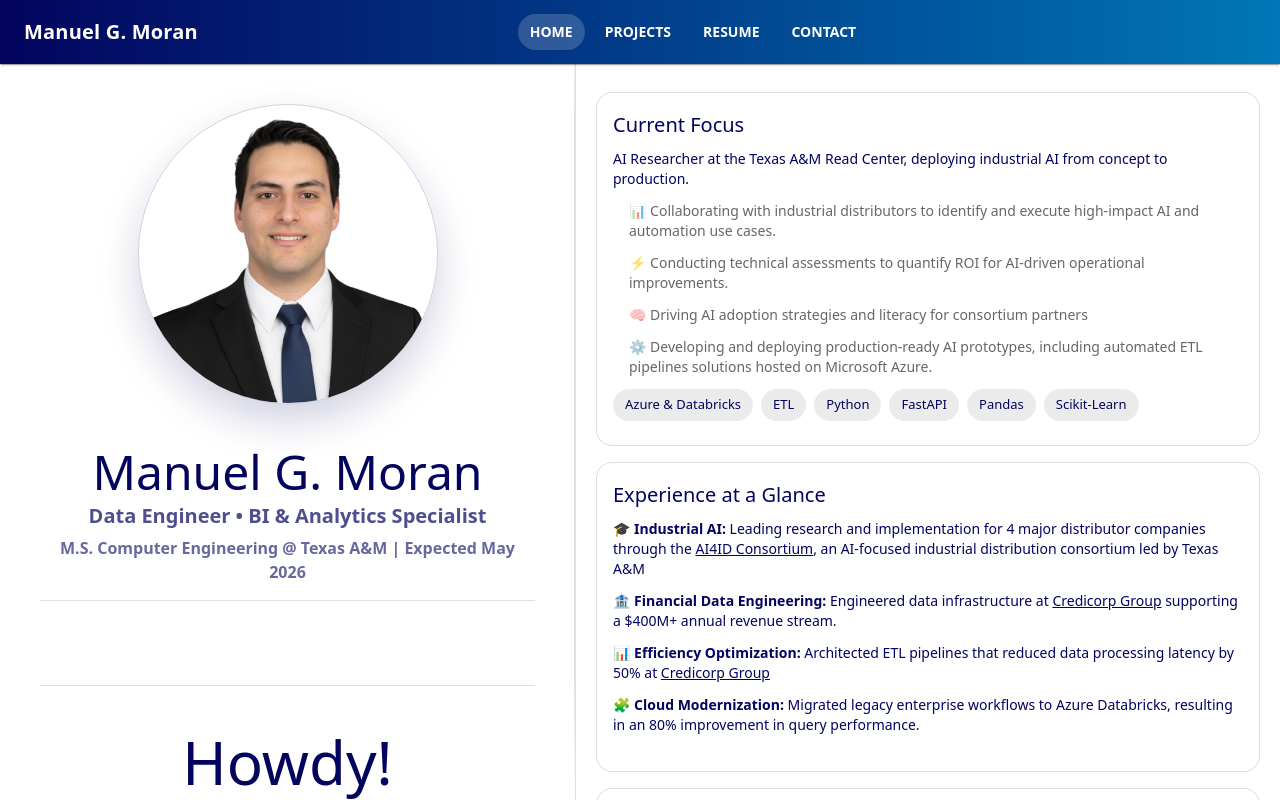
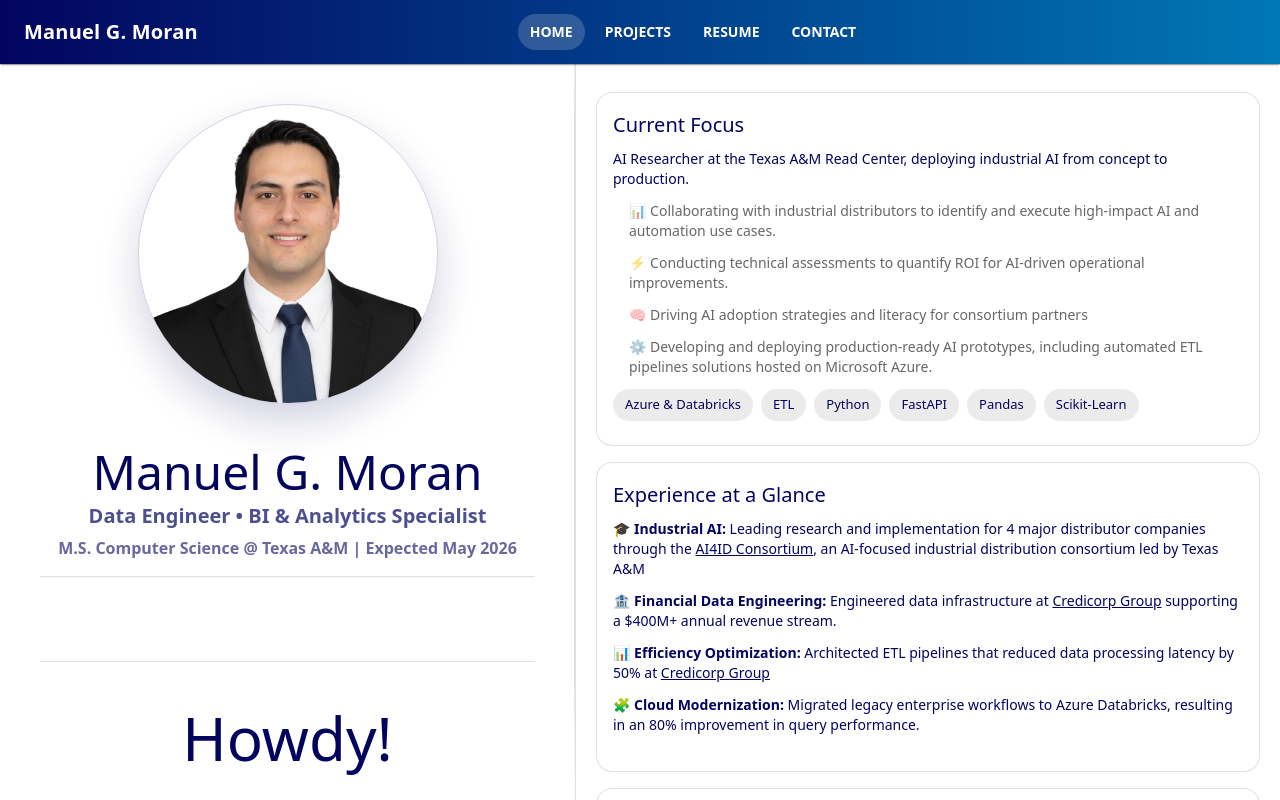
Before and after one commit to CodeBreakerMG/CV-Website-V2, a React (Vite) app: page / in a window 1280 px wide. Shown: the top 800 px of the page. Built offline with nearby package versions, Linux system fonts and the light colour scheme; some icons are missing.

Commit message:
Update LeftSideProfile.jsx

```diff
--- a/src/components/LeftSideProfile.jsx
+++ b/src/components/LeftSideProfile.jsx
@@ -66,7 +66,7 @@ export default function LeftSideProfile() {
                 Data Engineer • BI & Analytics Specialist
               </Typography>
               <Typography sx={{ fontWeight: 600, color: "rgba(3,4,94,0.60)", mt: 0.5 }}>
-                M.S. Computer Engineering @ Texas A&M | Expected May 2026
+                M.S. Computer Science @ Texas A&M | Expected May 2026
               </Typography>
             </Box>
               <Divider sx={{ mt: 2}} />
```
